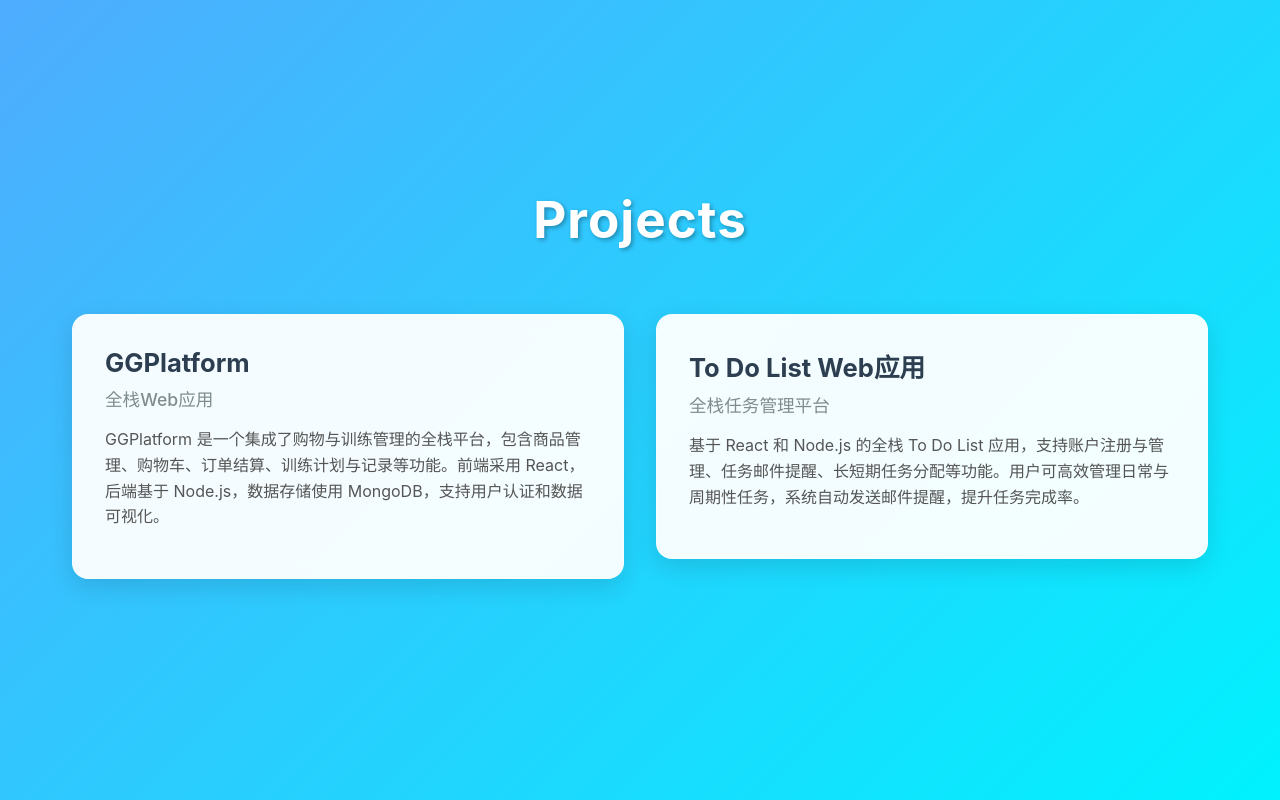
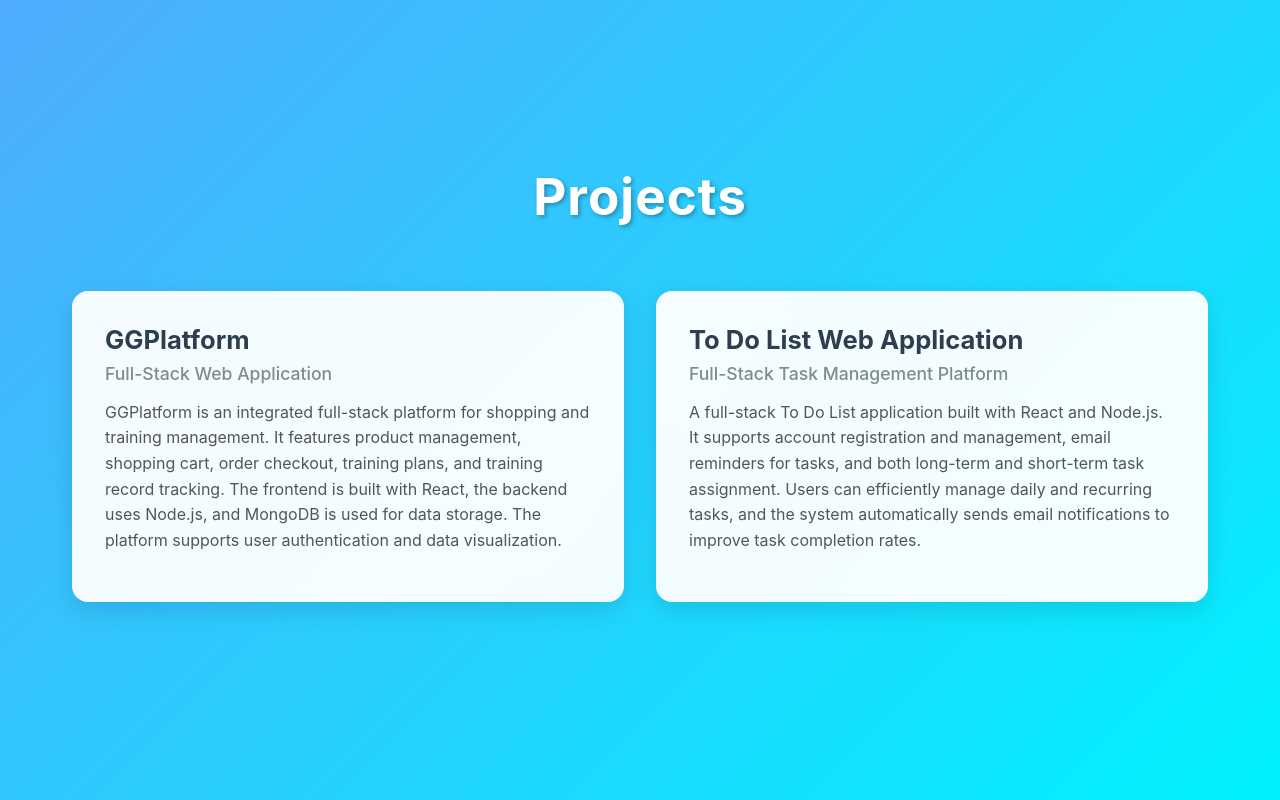
Before and after one commit to StartAt2023/resume-web, a React (Create React App) app: page / in a window 1280 px wide. Shown: the part 2412-3212 px from the top of the page. Built offline with nearby package versions, Linux system fonts and the light colour scheme.

Commit message:
Update Home.tsx

```diff
--- a/src/pages/Home.tsx
+++ b/src/pages/Home.tsx
@@ -511,13 +511,13 @@
               transition={{ duration: 0.8, delay: 0.2 }}
             >
               <h3>GGPlatform</h3>
-              <h4>全栈Web应用</h4>
-              <p>GGPlatform 是一个集成了购物与训练管理的全栈平台，包含商品管理、购物车、订单结算、训练计划与记录等功能。前端采用 React，后端基于 Node.js，数据存储使用 MongoDB，支持用户认证和数据可视化。</p>
+              <h4>Full-Stack Web Application</h4>
+              <p>GGPlatform is an integrated full-stack platform for shopping and training management. It features product management, shopping cart, order checkout, training plans, and training record tracking. The frontend is built with React, the backend uses Node.js, and MongoDB is used for data storage. The platform supports user authentication and data visualization.</p>
             </ProjectCard>
           </ProjectContainer>
           <ProjectContainer>
             <ProjectCard
-              href="#"
+              href="https://to-do-list-web-ivory.vercel.app/login"
               target="_blank"
               rel="noopener noreferrer"
               initial={{ y: 50, opacity: 0 }}
@@ -525,9 +525,9 @@
               viewport={{ once: true }}
               transition={{ duration: 0.8, delay: 0.3 }}
             >
-              <h3>To Do List Web应用</h3>
-              <h4>全栈任务管理平台</h4>
-              <p>基于 React 和 Node.js 的全栈 To Do List 应用，支持账户注册与管理、任务邮件提醒、长短期任务分配等功能。用户可高效管理日常与周期性任务，系统自动发送邮件提醒，提升任务完成率。</p>
+              <h3>To Do List Web Application</h3>
+              <h4>Full-Stack Task Management Platform</h4>
+              <p>A full-stack To Do List application built with React and Node.js. It supports account registration and management, email reminders for tasks, and both long-term and short-term task assignment. Users can efficiently manage daily and recurring tasks, and the system automatically sends email notifications to improve task completion rates.</p>
             </ProjectCard>
           </ProjectContainer>
         </ProjectGrid>
```
